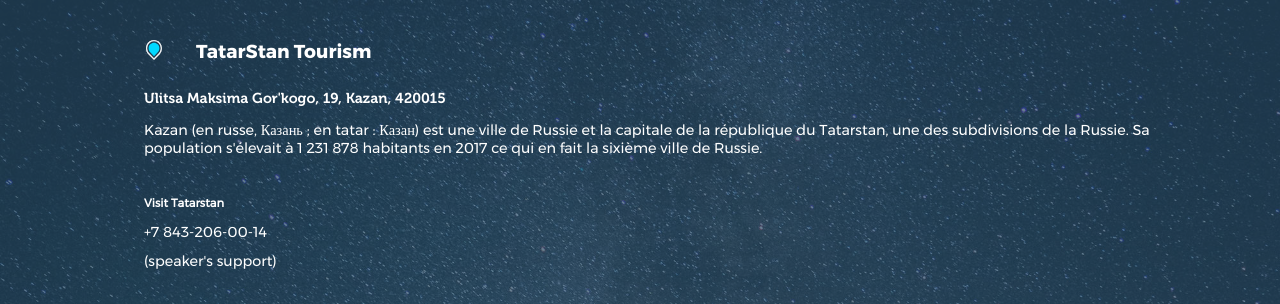
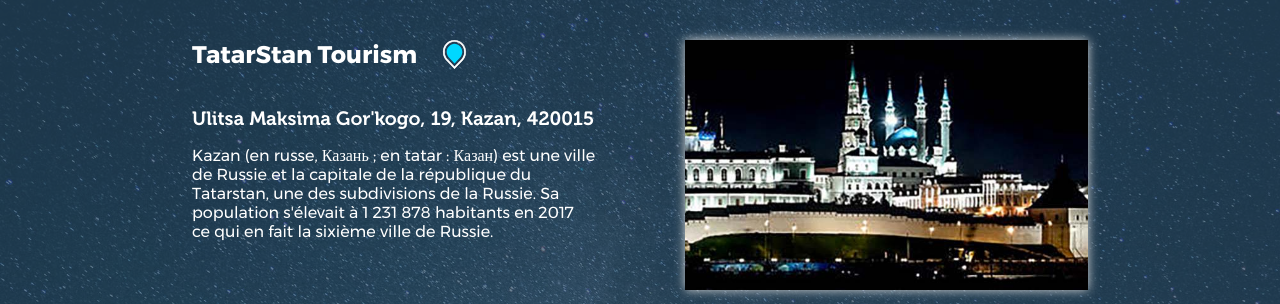
Before and after one commit to henrynikola/ei, a plain HTML site: page index.html in a window 1280 px wide. Shown: the part 2455-2759 px from the top of the page. Drawn offline with Linux system fonts and the light colour scheme; a web font is replaced by a local one.

Commit message:
footer desktop : check !

```diff
--- a/_footer.scss
+++ b/_footer.scss
@@ -6,36 +6,80 @@
     box-shadow: inset 0 0 0 10000px rgba(40,78,104,.7);
     display: block;
 
+    @include desktop{
+        padding-bottom: 3em;
+    }
+
     section{
         width: 80%;
         margin: 0 auto;
         position: relative;
         left: 1em;
+
+        @include desktop{
+            left:0;
+            width: 70vw;
+        }
     }
 
     .infos{
         padding-top: 6em;
 
+        @include desktop{
+            display: flex;
+            justify-content: space-between;
+        }
+
         img{
             display: none;
+
+            @include desktop{
+                display: block;
+                width: 45%;
+                height: 250px;
+                object-fit: cover;
+                box-shadow: 0px 0px 10px 0px $grisclair;
+            }
         }
 
         .tourism{
+
+            @include desktop{
+                width: 45%;
+            }
             div{
                 display: flex;
                 justify-content: flex-end;
                 flex-direction: row-reverse;
                 height: 20px;
 
+                @include desktop{
+                    flex-direction: row;
+                    justify-content: flex-start;
+                    height: auto;
+                }
+
                 h3{
                     margin: 0;
                     color: white;
                     @include MontserratBold;
+
+                    @include desktop{
+                        font-size: 1.5em;
+                    }
                 }
                 img{
                     display: block;
                     width: 20px;
+                    height: auto;
                     margin-right: 2em;
+                    box-shadow: none;
+
+                    @include desktop{
+                        margin-right: 8em;
+                        margin-left: auto;
+                        width: 25px;
+                    }
                 }
             }
 
@@ -43,11 +87,19 @@
                 color: white;
                 @include Montserrat;
                 font-size: .9em;
+
+                @include desktop{
+                    font-size: 1em;
+                }
             }
             p:first-of-type{
                 @include MuseoBold;
                 margin-bottom: 0;
                 margin-top: 2em;
+
+                @include desktop{
+                    font-size: 1.2em;
+                }
             }
         }
     }
@@ -59,12 +111,24 @@
         margin-top: 2em;
         padding-bottom: 2em;
 
+        @include desktop{
+            flex-direction: row;
+            align-items: flex-end;
+        }
+
         .visit{
             order: -1;
             color: white;
             @include Montserrat;
             font-size: .9em;
             line-height: 2em;
+
+            @include desktop{
+                order: 0;
+                font-size: 1em;
+                margin-left: 3em;
+                margin-bottom: 2em;
+            }
 
             h4, p{
                 margin: 0;
@@ -81,6 +145,14 @@
             margin-top: 2em;
             position: relative;
             left: 1em;
+
+            @include desktop{
+                width: 15%;
+                height: auto;
+                left: 0;
+                margin-left: auto;
+                margin-right: 0;
+            }
         }
 
         .follow{
@@ -90,6 +162,19 @@
             width: 100%;
             height: 200px;
 
+            @include desktop{
+                width: 40%;
+                display: flex;
+                justify-content: space-between;
+                flex-wrap: wrap;
+                align-items: flex-start;
+                height: 170px;
+
+                div:last-of-type{
+                    margin-right: 2em;
+                }
+            }
+
             h3{
                 margin: 0;
                 color: $bleu;
@@ -98,6 +183,10 @@
                 padding-left: 2em;
                 display: flex;
                 align-items: center;
+
+                @include desktop{
+                    width: 100%;
+                }
             }
 
             div{
--- a/_main.scss
+++ b/_main.scss
@@ -212,6 +212,11 @@
         top: 40px;
         box-shadow: 0px 0px 10px 0px $grisclair;
 
+        @include desktop{
+            width: 15em;
+            left: 0;
+        }
+
         a{
             width: 100%;
             height: 50px;
```
Also changed, not shown: styles/style.css, 1 other file.
